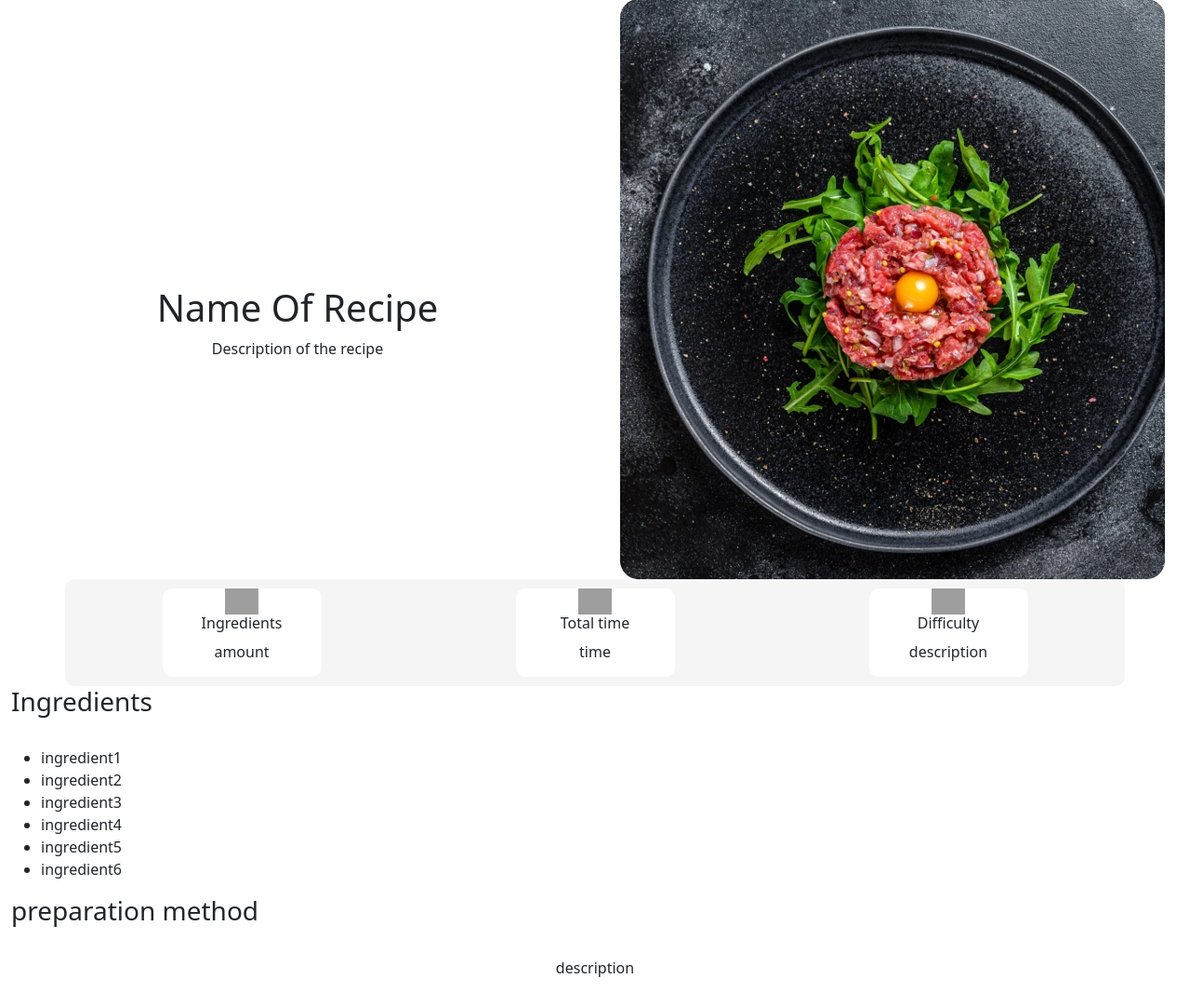
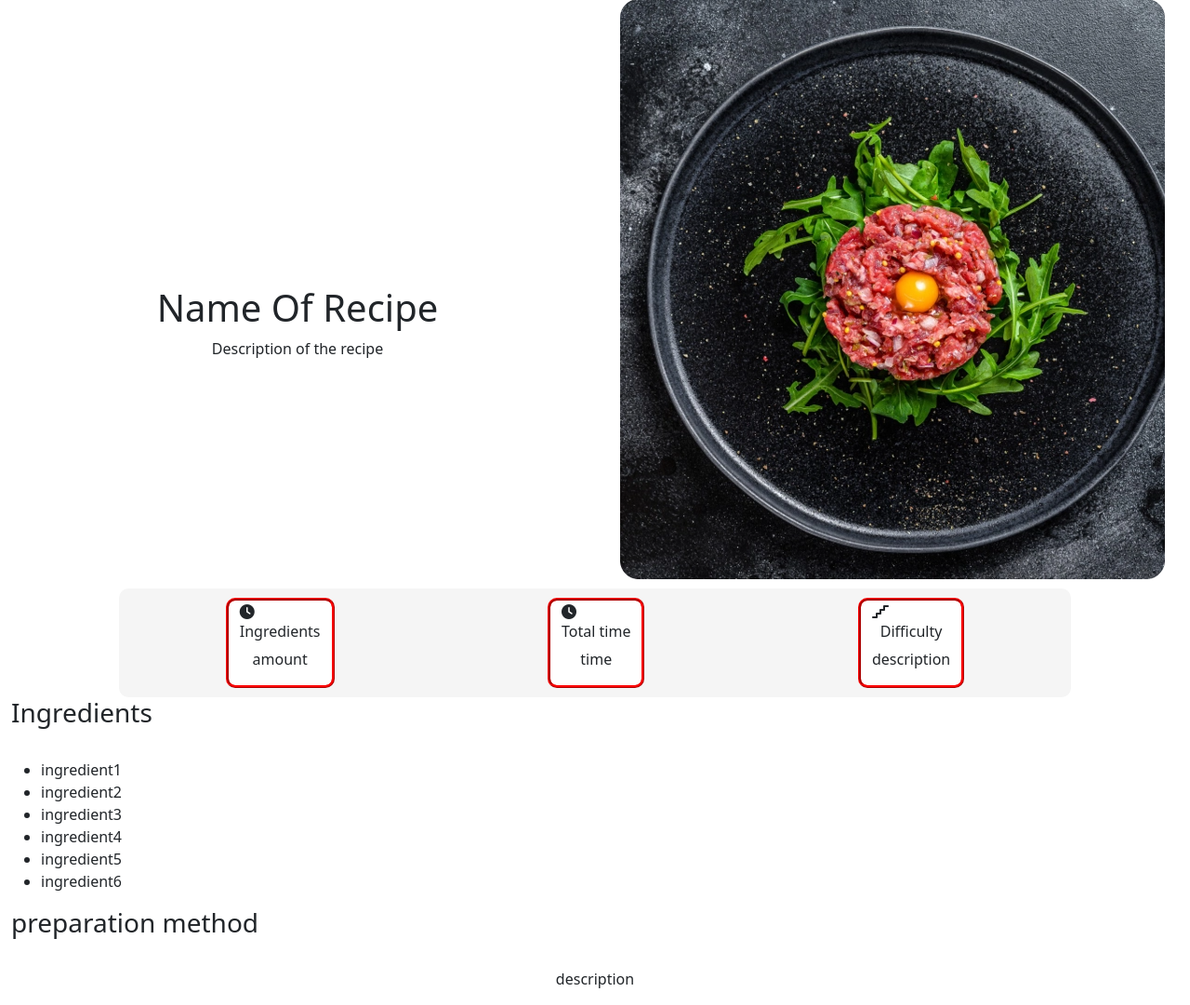
Before and after one commit to omrigr-code/webproject, a PHP site: page /Recipes_page.html in a window 1280 px wide. Shown: the part 103-1184 px from the top of the page at 93% size. Before the commit the page ends 1154 px from the top, so only its background shows below. Run offline with PHP 8.4, Linux system fonts and the light colour scheme; some libraries are stand-ins or nearby versions; grey boxes are pictures that could not be loaded.

Commit message:
omri update recepies

```diff
--- a/Recipes_page.css
+++ b/Recipes_page.css
@@ -1,3 +1,6 @@
+#head {
+    margin-bottom: 10px;
+}
 #head .rowwidth {
     max-width: 100vw;
 }
@@ -21,15 +24,15 @@
     }
 }
 #info {
-    width: fit-content;
+    width: 80%;
     margin: auto;
     background-color: whitesmoke;
     border-radius: 10px;
 }
 #info .img-me {
     max-width: 100%;
-    height: 30%;
-    width: 25%;
+    height: 100%;
+    width: 100%;
     display: block;
     margin-left: auto;
     margin-right: auto;
@@ -38,11 +41,13 @@
 #info .box{
     background-color: white;
     border-radius: 10px;
-    width: 15%;
+    border-color: red;
+    border-style: ridge;
     margin-top: 10px;
     margin-bottom: 10px;
     margin-left: auto;
     margin-right: auto;
+    width: fit-content;
 }
 #info h6,p{
     text-align: center;
--- a/Recipes_page.html
+++ b/Recipes_page.html
@@ -61,22 +61,23 @@
     </section>
 
     <section id="info">
-        <div class="container">
+        <div class="container-fluid">
             <div class="row ">
-                <div class="col-xl-4 col-lg-6 col-md-12 box">
-                    <img class="img-me" src="images\Ingredients1.jpg" alt="firstmeal">
+                <div class="col-xl-4 col-lg-12 col-md-12 box">
+                    <i class="fa-solid fa-clock"></i>
                     <h6>Ingredients</h6>
                     <p>amount</p>
                 </div>
-                <div class="col-xl-4 col-lg-6 col-md-12  box">
-                    <img class="img-me" src="images\time1.png" alt="firstmeal">
+                <div class="col-xl-4 col-lg-12 col-md-12 box">
+                    <i class="fa-solid fa-clock"></i>
                     <h6>Total time</h6>
                     <p>time</p>
                 </div>
-                <div class="col-xl-4 col-lg-6 col-md-12 box">
-                    <img class="img-me" src="images\Difficulty1.png" alt="firstmeal">
+                <div class="col-xl-4 col-lg-12 col-md-12 box">
+                    <i class="fa-solid fa-stairs"></i>
                     <h6>Difficulty</h6>
                     <p>description</p>
+                </div>
 
             </div>
         </div>
```
